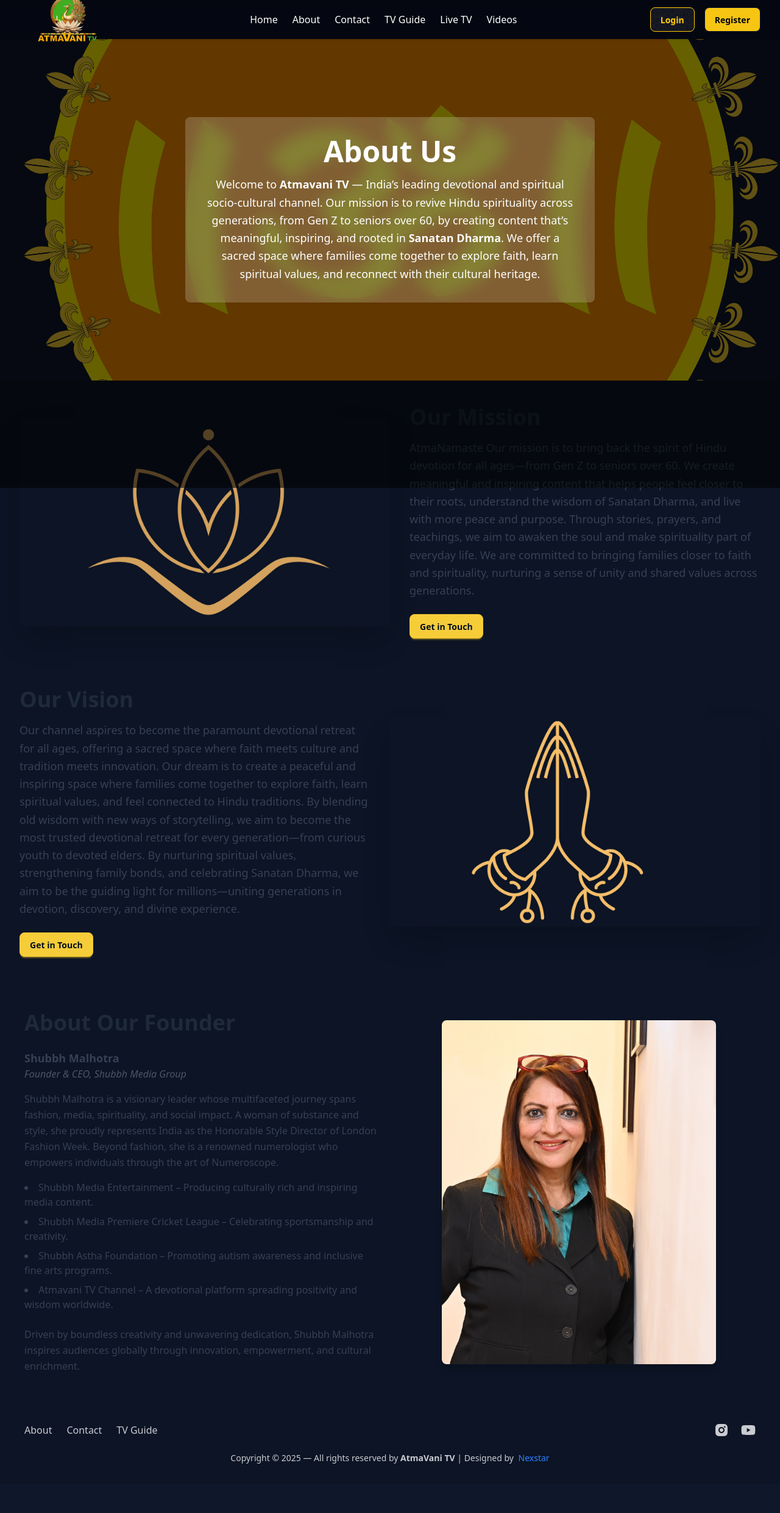
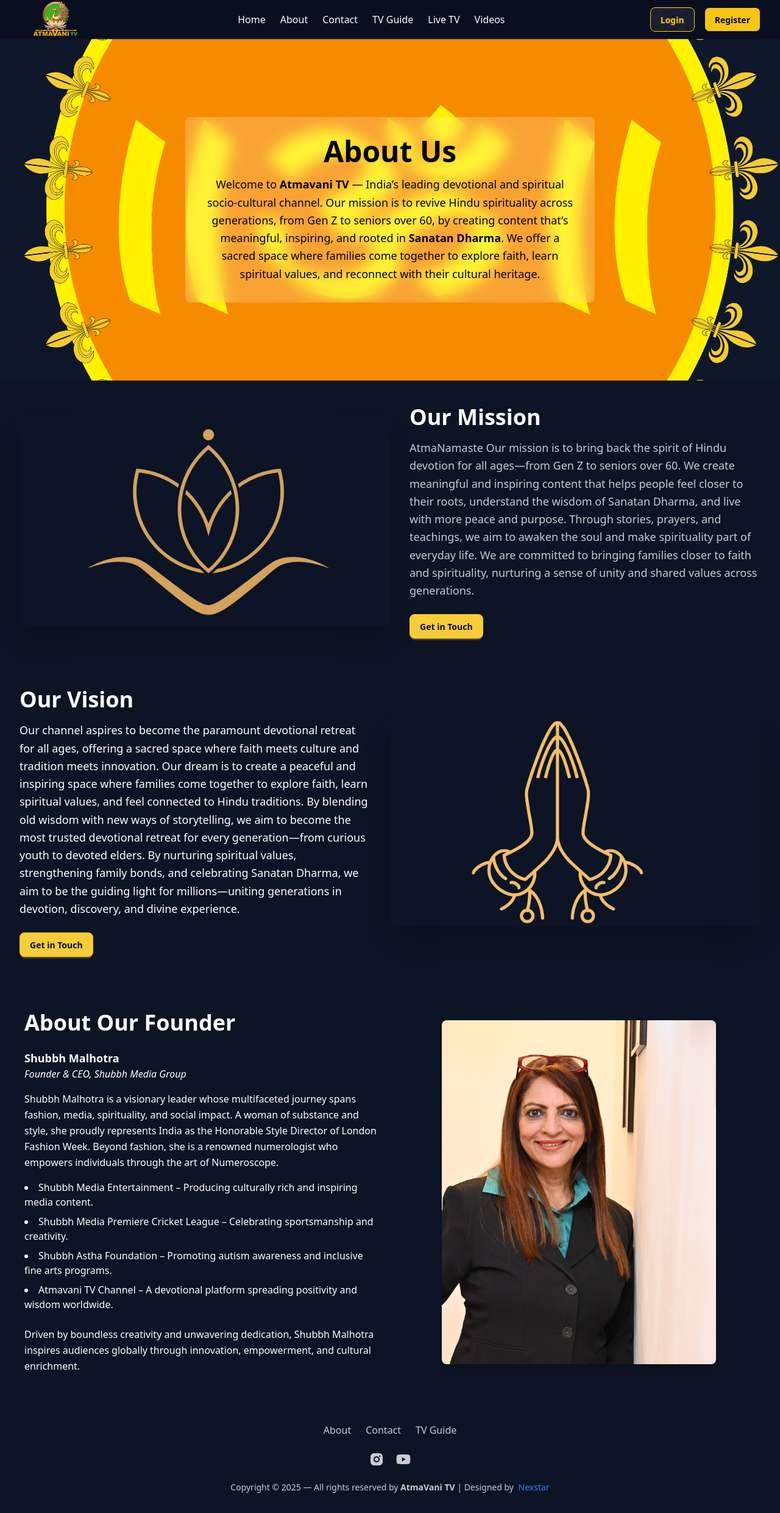
Before and after one commit to ichchatyagi/AtmaVani, a React (Vite) app: page /about in a window 1280 px wide. Shown: the whole page at 61% size. Before the commit the page ends 2433 px from the top, so only its background shows below. Built offline with nearby package versions, Linux system fonts and the light colour scheme.

Commit message:
Refactor components for improved layout and styling consistency

```diff
--- a/src/components/Footer.jsx
+++ b/src/components/Footer.jsx
@@ -6,7 +6,7 @@
 const Footer = () => {
   return (
     <footer className="bg-base-200 text-base-content py-8 px-4 md:px-10">
-      <div className="flex flex-col md:flex-row items-center justify-between gap-6 text-center md:text-left">
+      <div className="flex flex-col md:flex-col items-center justify-between gap-6 text-center md:text-center">
 
         {/* Navigation Links */}
         <nav className="flex flex-col md:flex-row gap-3 md:gap-6">
--- a/src/components/HomeCarousel.jsx
+++ b/src/components/HomeCarousel.jsx
@@ -42,7 +42,7 @@
                     <img
                         src={item.image}
                         alt="carousel"
-                        className="w-full h-52 sm:h-64 md:h-72 object-cover"
+                        className="w-full object-cover"
                     />
                 </div>
             </div>
@@ -50,10 +50,8 @@
     };
 
     return (
-        <div className="w-full bg-white py-6 px-3 md:px-10">
-            <h2 className="text-center text-2xl md:text-3xl font-semibold mb-5 text-gray-800">
-                Our Highlights
-            </h2>
+        <div>
+
             <Carousel
                 value={images}
                 numVisible={3}
--- a/src/components/HomeCarouselComing.jsx
+++ b/src/components/HomeCarouselComing.jsx
@@ -53,11 +53,11 @@
     const productTemplate = (item) => {
         return (
             <div className="flex justify-center">
-                <div className="w-[90%] sm:w-[80%] md:w-[70%] lg:w-[90%] overflow-hidden rounded-lg shadow-md hover:shadow-xl transition-shadow duration-300">
+                <div className="mx-4 object-cover w-full sm:w-full md:w-full lg:w-full overflow-hidden rounded-lg shadow-md hover:shadow-xl transition-shadow duration-300">
                     <img
                         src={item.image}
                         alt="coming soon"
-                        className="w-full h-52 sm:h-64 md:h-72 lg:h-80 object-cover"
+                        className="w-full object-cover"
                     />
                 </div>
             </div>
@@ -65,10 +65,7 @@
     };
 
     return (
-        <div className="w-full bg-white py-8 px-3 md:px-10">
-            <h2 className="text-center text-2xl md:text-3xl font-semibold mb-6 text-gray-800">
-                Coming Soon
-            </h2>
+        <div>
 
             <Carousel
                 value={images}
--- a/src/components/Navbar.jsx
+++ b/src/components/Navbar.jsx
@@ -14,7 +14,7 @@
           {/* Logo */}
           <div className="flex-shrink-0">
             <Link to="/">
-              <img src={Logo} alt="AtmaVani" className="w-36 sm:w-40" />
+              <img src={Logo} alt="AtmaVani" className="w-30 sm:w-30"/>
             </Link>
           </div>
 
--- a/src/page/About.jsx
+++ b/src/page/About.jsx
@@ -34,8 +34,8 @@
         className="hero min-h-[70vh] bg-cover bg-center flex items-center justify-center text-center px-4"
         style={{ backgroundImage: `url(${AboutHero})` }}
       >
-        <div className="hero-overlay bg-black/60 absolute inset-0"></div>
-        <div className="relative z-10 max-w-2xl bg-white/20 backdrop-blur-md p-6 sm:p-8 rounded-lg text-white">
+        <div className="absolute inset-0"></div>
+        <div className="relative z-10 max-w-2xl bg-white/20 backdrop-blur-md p-6 sm:p-8 rounded-lg text-black">
           <h1 className="mb-4 text-3xl sm:text-4xl md:text-5xl font-bold">About Us</h1>
           <p className="text-sm sm:text-base md:text-lg leading-relaxed">
             Welcome to <strong>Atmavani TV</strong> — India’s leading devotional and spiritual
@@ -56,8 +56,8 @@
             className="w-full sm:w-2/3 lg:w-1/2 rounded-lg shadow-2xl object-cover"
           />
           <div className="text-center lg:text-left">
-            <h2 className="text-3xl sm:text-4xl font-bold mb-4 text-gray-800">Our Mission</h2>
-            <p className="text-gray-700 text-sm sm:text-base md:text-lg leading-relaxed mb-6">
+            <h2 className="text-3xl sm:text-4xl font-bold mb-4 text-white">Our Mission</h2>
+            <p className="text-whitetext-sm sm:text-base md:text-lg leading-relaxed mb-6">
               {missionStatement}
             </p>
             <button className="btn btn-primary">Get in Touch</button>
@@ -69,8 +69,8 @@
       <section className="bg-base-200 py-10 px-4 sm:px-8">
         <div className="flex flex-col-reverse lg:flex-row items-center gap-8">
           <div className="text-center lg:text-left">
-            <h2 className="text-3xl sm:text-4xl font-bold mb-4 text-gray-800">Our Vision</h2>
-            <p className="text-gray-700 text-sm sm:text-base md:text-lg leading-relaxed mb-6">
+            <h2 className="text-3xl sm:text-4xl font-bold mb-4 text-white">Our Vision</h2>
+            <p className="text-white text-sm sm:text-base md:text-lg leading-relaxed mb-6">
               {visionStatement}
             </p>
             <button className="btn btn-primary">Get in Touch</button>
@@ -88,24 +88,24 @@
         <div className="flex flex-col lg:flex-row items-center gap-10">
           {/* Founder Text */}
           <div className="lg:w-1/2">
-            <h2 className="text-3xl sm:text-4xl font-bold mb-6 text-gray-800">About Our Founder</h2>
-            <p className="font-semibold text-lg text-gray-700">Shubbh Malhotra</p>
-            <p className="italic text-gray-600 mb-4">Founder & CEO, Shubbh Media Group</p>
-            <p className="text-gray-700 text-sm sm:text-base leading-relaxed mb-4">
+            <h2 className="text-3xl sm:text-4xl font-bold mb-6 text-white">About Our Founder</h2>
+            <p className="font-semibold text-lg text-white">Shubbh Malhotra</p>
+            <p className="italic text-white mb-4">Founder & CEO, Shubbh Media Group</p>
+            <p className="text-white text-sm sm:text-base leading-relaxed mb-4">
               Shubbh Malhotra is a visionary leader whose multifaceted journey spans fashion, media,
               spirituality, and social impact. A woman of substance and style, she proudly represents India
               as the Honorable Style Director of London Fashion Week. Beyond fashion, she is a renowned
               numerologist who empowers individuals through the art of Numeroscope.
             </p>
 
-            <ul className="list-disc list-inside text-gray-700 space-y-2 text-sm sm:text-base mb-6">
+            <ul className="list-disc list-inside text-white space-y-2 text-sm sm:text-base mb-6">
               <li>Shubbh Media Entertainment – Producing culturally rich and inspiring media content.</li>
               <li>Shubbh Media Premiere Cricket League – Celebrating sportsmanship and creativity.</li>
               <li>Shubbh Astha Foundation – Promoting autism awareness and inclusive fine arts programs.</li>
               <li>Atmavani TV Channel – A devotional platform spreading positivity and wisdom worldwide.</li>
             </ul>
 
-            <p className="text-gray-700 text-sm sm:text-base leading-relaxed">
+            <p className="text-white text-sm sm:text-base leading-relaxed">
               Driven by boundless creativity and unwavering dedication, Shubbh Malhotra inspires audiences
               globally through innovation, empowerment, and cultural enrichment.
             </p>
--- a/src/page/FPC.jsx
+++ b/src/page/FPC.jsx
@@ -62,9 +62,7 @@
 
       {/* Page Container */}
       <div className="bg-base-200 py-10 px-4 sm:px-6 lg:px-10">
-        <h1 className="text-center text-3xl sm:text-4xl font-bold mb-10 text-primary">
-          Program Schedule (FPC)
-        </h1>
+
 
         {/* Responsive Grid */}
         <div className="grid grid-cols-1 sm:grid-cols-2 lg:grid-cols-3 gap-8 max-w-7xl mx-auto">
```
